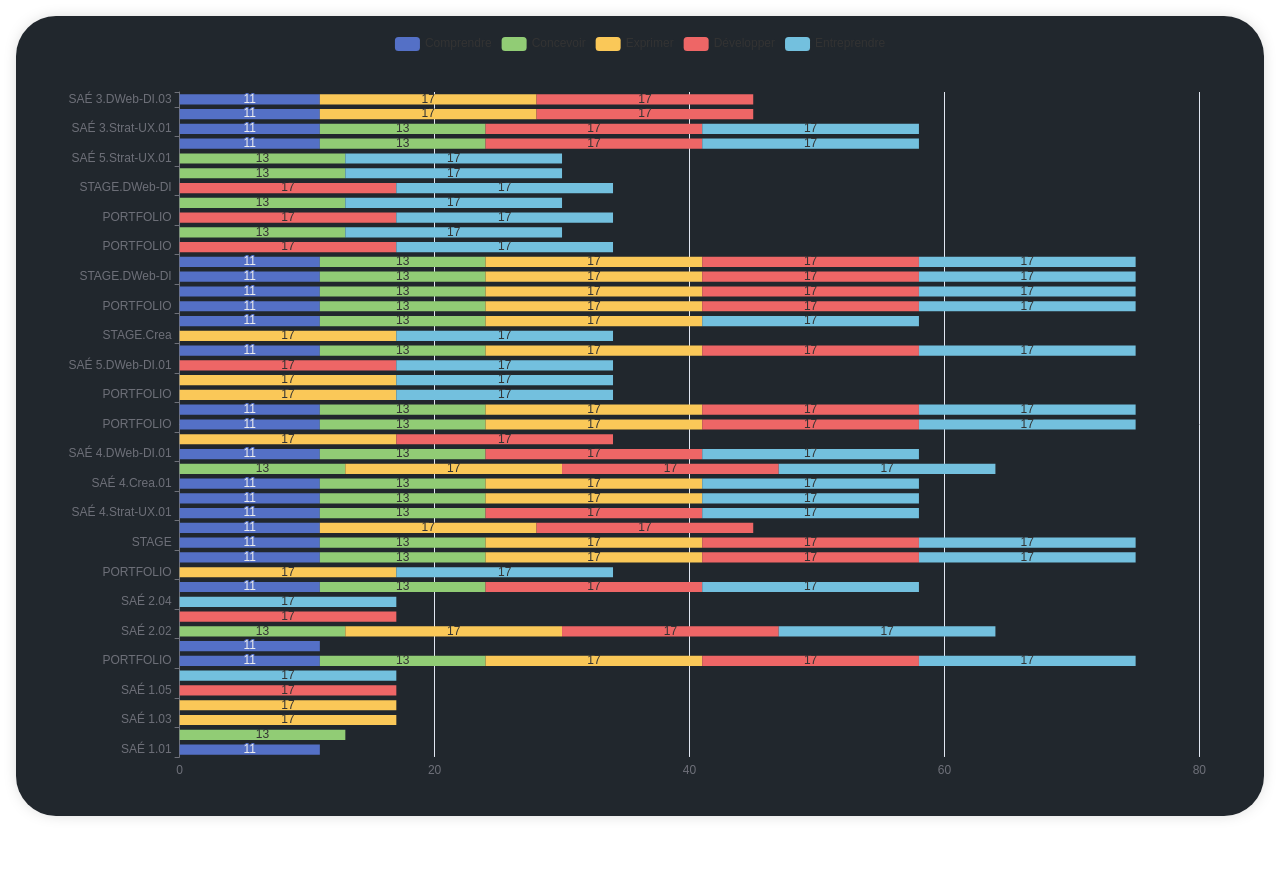
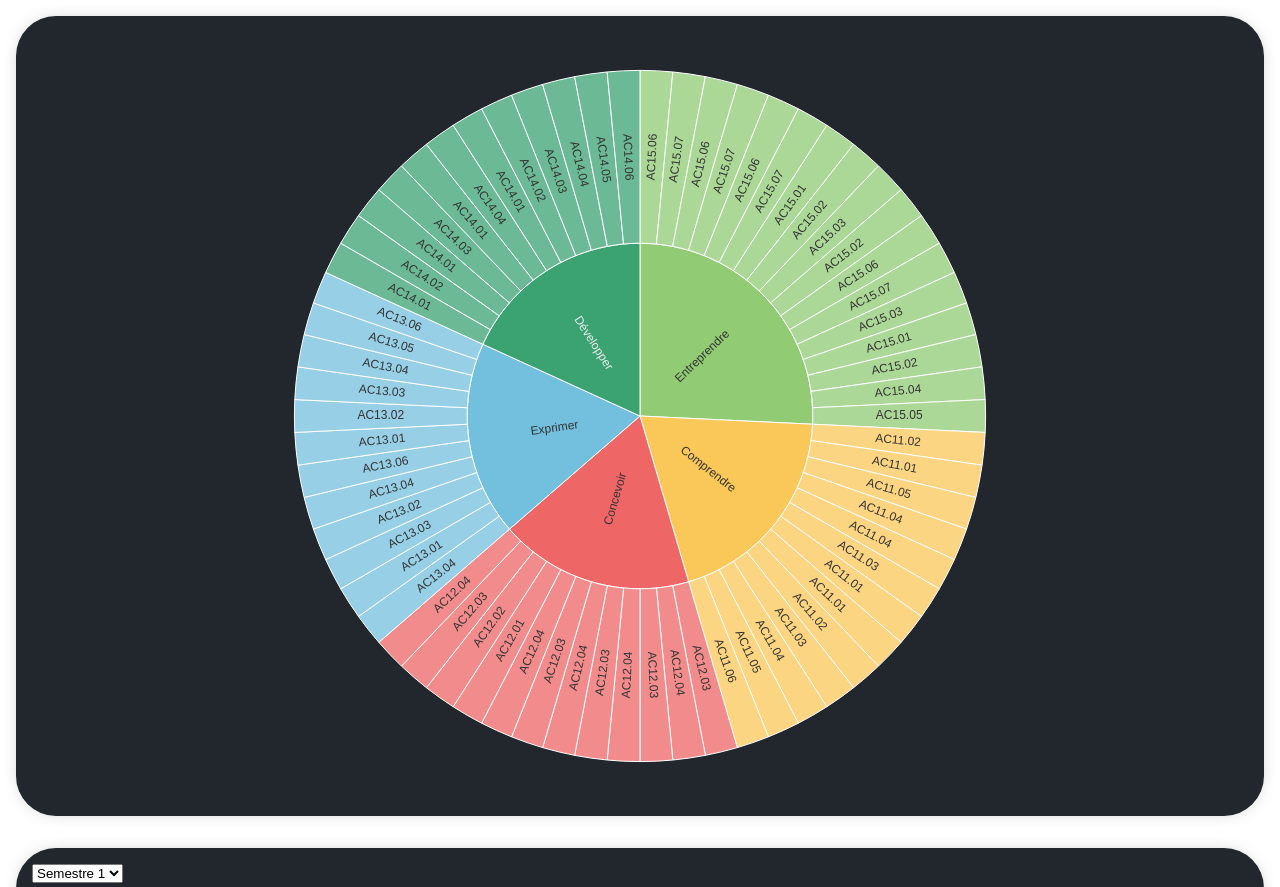
Before and after one commit to isaacdemeers/MMI-Visualiser, a website with bundled scripts: page index.html in a window 1280 px wide. Shown: the top 887 px of the page. Before the commit the page ends 832 px from the top, so only its background shows below. Built offline with nearby package versions, Linux system fonts and the light colour scheme.

Commit message:
Itération 2.1
Visualiser pour un semestre (sélectionnable), l’ensemble des apprentissages critiques regroupés
par compétence

```diff
--- a/index.html
+++ b/index.html
@@ -10,10 +10,24 @@
 <body>
 
     <section class="main">
+
         <div class="element">
             <div id="it1"></div>
 
         </div>
+
+        <div class="element">
+            <select name="semestre" id="semestre">
+                <option value="S1">Semestre 1</option>
+                <option value="S2">Semestre 2</option>
+                <option value="S3">Semestre 3</option>
+                <option value="S4">Semestre 4</option>
+                <option value="S5">Semestre 5</option>
+                <option value="S6">Semestre 6</option>
+            </select>
+            <div id="it2"></div>
+        </div>
+
     </section>
 
 
--- a/js/class/Ac.js
+++ b/js/class/Ac.js
@@ -23,19 +23,20 @@ class Ac {
     }
 
     getAc() {
-        return this.data;
+        return this.#data;
     }
 
     getAcById(id) {
-        return this.data[id];
+        return this.#data[id];
     }
 
     getAcByIdList(list) {
         let rep = [];
         list.forEach((id) => {
-            rep.push(this.data[id]);
+            rep.push(this.#data[id]);
         });
         return rep;
+
     }
 
 
--- a/js/class/Ressources.js
+++ b/js/class/Ressources.js
@@ -23,17 +23,18 @@ class Ressources {
             temp['id'] = element.id;
 
             element.apcRessourceCompetences.forEach((competence) => {
-                competences.push(competence.id);
+                competences.push(competence.competence.id);
             });
 
             temp['competences'] = competences;
 
             element.apcRessourceApprentissageCritiques.forEach((ac) => {
-                acs.push(ac.id);
+                acs.push(ac.apprentissageCritique.id);
             });
 
             temp['ac'] = acs;
             temp['description'] = element.description;
+            temp['semestre'] = element.semestre.libelle;
 
             this.#data[element.id] = temp;
 
@@ -74,6 +75,17 @@ class Ressources {
         }
         return rep;
     }
+
+    getRessourcesBySemestre(semestre) {
+        let rep = [];
+        for (let key in this.#data) {
+            if (this.#data[key].semestre == semestre) {
+                rep.push(this.#data[key]);
+            }
+        }
+        return rep;
+    }
+
 
 }
 
--- a/js/model.js
+++ b/js/model.js
@@ -59,6 +59,30 @@ M.options = {
         },
 
 
+    },
+
+    it2: {
+        option: {
+            series: {
+                type: 'sunburst',
+
+                data: [],
+                radius: [0, '90%'],
+                label: {
+                    rotate: 'radial'
+                }
+            }
+        },
+
+        template: {
+            name: '',
+            children: []
+        },
+
+        child: {
+            name: '',
+            value: 10
+        }
     }
 }
 
@@ -76,12 +100,8 @@ M.init = async function () {
 
 M.renderIT1 = function () {
     let option = M.options.it1.option;
-
-
     let sae = lib['sae'].getSae();
     let competences = lib['competences'].getCompetences();
-
-    console.log(sae);
 
     for (let key in sae) {
         option.yAxis.data.push(sae[key].code);
@@ -93,18 +113,74 @@ M.renderIT1 = function () {
         template.name = competences[ckey].name;
 
         for (let key in sae) {
-            if (sae[key].competences.includes(competences[ckey].id)) {
-                let acs = lib['competences'].getAcsByCompetenceId(competences[ckey].id);
-                template.data.push(acs.length);
+            let acList = [];
+
+            for (let ac of sae[key].ac) {
+                if (lib['competences'].getAcsByCompetenceId(competences[ckey].id).includes(ac)) {
+                    acList.push(ac);
+                }
             }
-            else { template.data.push(''); }
+            if (acList.length > 0) {
+                template.data.push(acList.length);
+            }
+            else {
+                template.data.push('');
+            }
+
         }
+
+
         option.series.push(template);
     }
+    console.log(option)
     return option;
+}
+
+M.renderIT2 = function (semestre) {
+    let option = JSON.parse(JSON.stringify(M.options.it2.option));
+    let ressources = lib['ressources'].getRessourcesBySemestre(semestre);
+    console.log(ressources)
+    let competences = lib['competences'].getCompetences();
+
+    let acs = [];
+    ressources.forEach((ressource) => {
+        acs.push(ressource.ac);
+    });
+    acs = acs.flat();
+
+    console.log(acs)
+
+    for (let key in competences) {
+        let template = JSON.parse(JSON.stringify(M.options.it2.template));
+
+        template.name = competences[key].name;
+
+        let cAcs = lib['competences'].getAcsByCompetenceId(competences[key].id);
+        let acList = lib['ac'].getAcByIdList(acs);
+        console.log(acList)
+
+        acList.forEach((ac) => {
+            if (cAcs.includes(ac.id)) {
+
+                let child = JSON.parse(JSON.stringify(M.options.it2.child));
+                child.name = lib['ac'].getAcById(ac.id).code;
+                template.children.push(child);
+            }
+
+        });
+
+        option.series.data.push(template);
+
+    }
+    console.log(option)
+
+    return option;
+
 }
 
 
 
 
+
+
 export { M }
--- a/js/view.js
+++ b/js/view.js
@@ -1,14 +1,16 @@
 let V = {}
 
 V.createChart = function (htmlId, options) {
-    var dom = document.getElementById(htmlId);
-
-    var chart = echarts.init(dom, null, {
+    let dom = document.getElementById(htmlId);
+    let chart = echarts.init(dom, null, {
         renderer: 'canvas',
         useDirtyRect: false
     });
 
+
     chart.setOption(options);
+
+    window.addEventListener('resize', chart.resize);
 
     return chart;
 
--- a/main.js
+++ b/main.js
@@ -6,17 +6,18 @@ import { V } from './js/view.js';
 await M.init();
 
 
-let option = M.renderIT1();
+// let option = M.renderIT1();
+// let it1 = V.createChart('it1', option);
 
-var dom = document.getElementById('it1');
-var chart = echarts.init(dom, null, {
-  renderer: 'canvas',
-  useDirtyRect: false
-});
+let option = M.renderIT2('S1');
+let it2 = V.createChart('it1', option);
 
 
-chart.setOption(option);
+document.body.addEventListener('change', (e) => {
 
+  if (e.target.name == 'semestre') {
+    let option = M.renderIT2(e.target.value);
+    it2.setOption(option);
 
-
-window.addEventListener('resize', chart.resize);
+  }
+})
```
